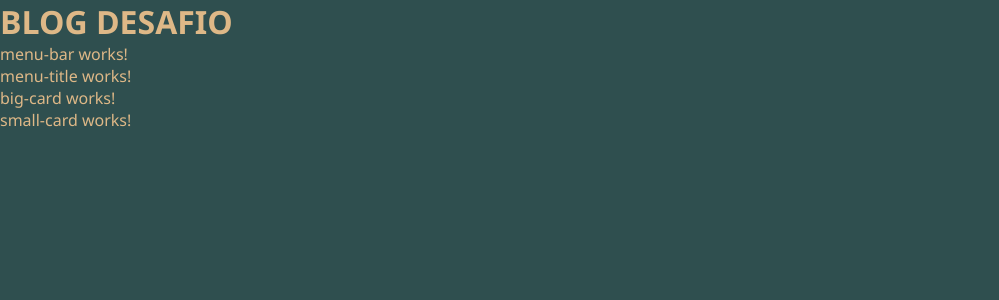
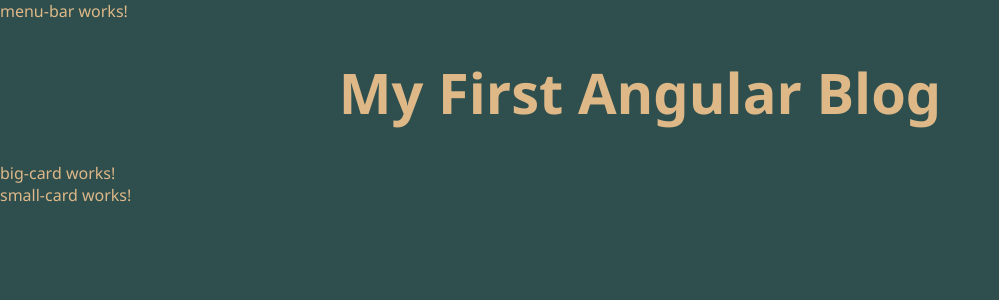
Before and after one commit to jribas-dev/angular-blog, an Angular app: page / in a window 1280 px wide. Shown: the top 300 px of the page, without its empty margins (0-999 px from the left). Built offline with nearby package versions, Linux system fonts and the light colour scheme.

Commit message:
menu title component

```diff
--- a/src/app/app.component.html
+++ b/src/app/app.component.html
@@ -1,6 +1,7 @@
-<main><h1>BLOG DESAFIO</h1></main>
+<main>
 <app-menu-bar></app-menu-bar>
 <app-menu-title></app-menu-title>
 <app-big-card></app-big-card>
 <app-small-card></app-small-card>
+</main>
 <router-outlet />
--- a/src/app/app.component.ts
+++ b/src/app/app.component.ts
@@ -12,6 +12,7 @@
   templateUrl: './app.component.html',
   styleUrl: './app.component.css'
 })
+
 export class AppComponent {
   title = 'angular-blog';
 }
--- a/src/app/components/menu-title/menu-title.component.css
+++ b/src/app/components/menu-title/menu-title.component.css
@@ -0,0 +1,10 @@
+h1 {
+    font-size: 3.50em;
+    font-weight: 700;
+}
+
+.divtitle {
+    display: block;
+    text-align: center;
+    padding: 2em;
+}
--- a/src/app/components/menu-title/menu-title.component.html
+++ b/src/app/components/menu-title/menu-title.component.html
@@ -1 +1 @@
-<p>menu-title works!</p>
+<div class="divtitle"><h1>{{blogtitle}}</h1></div>
--- a/src/app/components/menu-title/menu-title.component.ts
+++ b/src/app/components/menu-title/menu-title.component.ts
@@ -8,5 +8,5 @@
   styleUrl: './menu-title.component.css'
 })
 export class MenuTitleComponent {
-
+  blogtitle = 'My First Angular Blog';
 }
```
